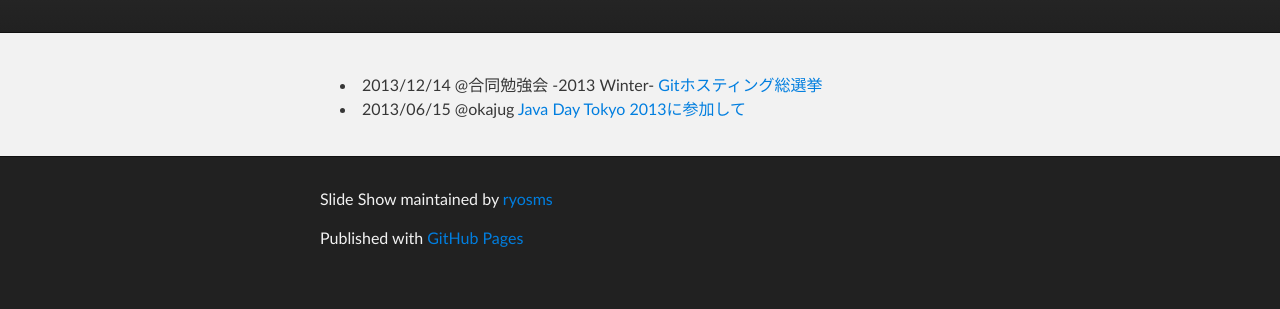
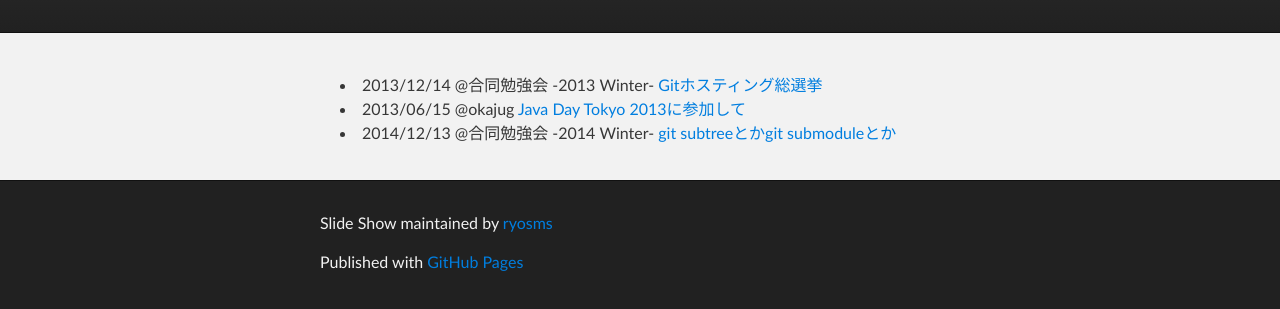
Before and after one commit to ryosms/slideshow, a plain HTML site: page index.html in a window 1280 px wide. Shown: the part 177-486 px from the top of the page. Drawn offline with Linux system fonts and the light colour scheme.

Commit message:
Add link to gbdaitokai 2014

```diff
--- a/index.html
+++ b/index.html
@@ -30,6 +30,7 @@
         <ul>
           <li>2013/12/14 @合同勉強会 -2013 Winter- <a href="./2013/gbdaitokai/githosting.html">Gitホスティング総選挙</a></li>
           <li>2013/06/15 @okajug <a href="./2013/okajug0615/JavaDayTokyo.html">Java Day Tokyo 2013に参加して</a></li>
+          <li>2014/12/13 @合同勉強会 -2014 Winter-  <a href="./2014/gbdaitokai/git_sub_module_tree.html">git subtreeとかgit submoduleとか</a></li>
         </ul>
       </section>
     </div>
```
